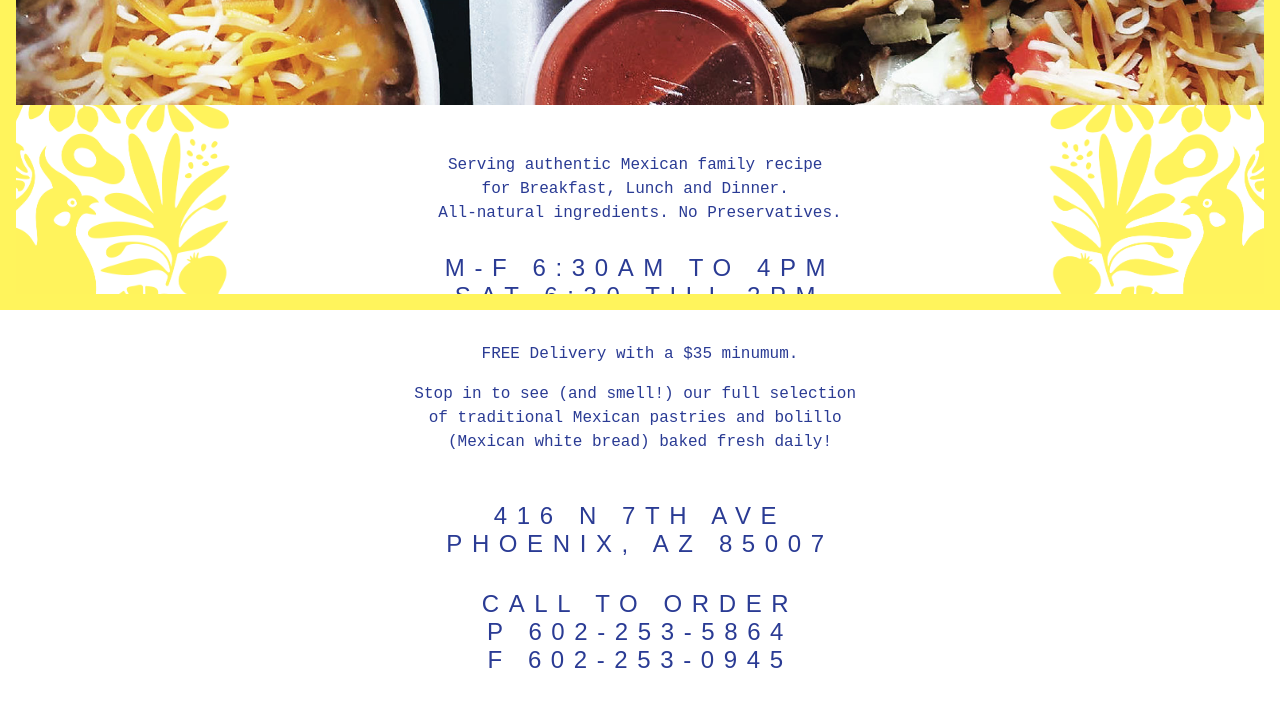
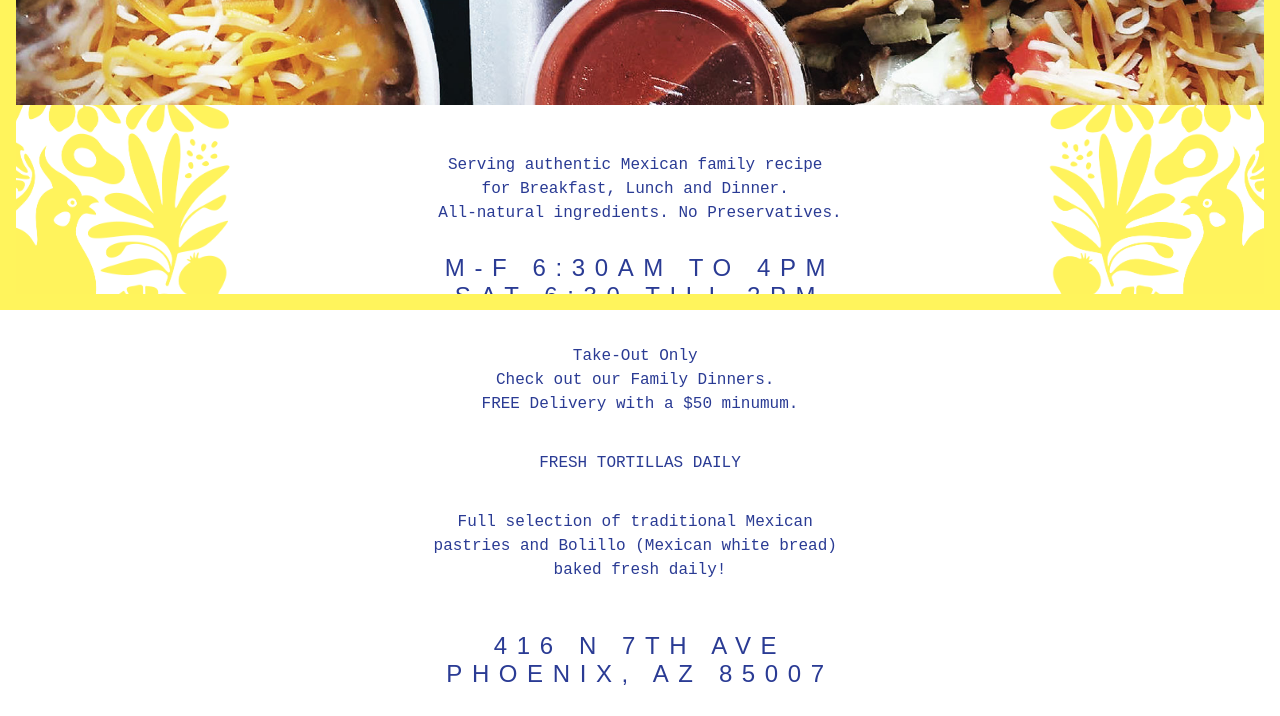
Before and after one commit to Azteca-Kitchen-and-Bakery/aztecakitchen.com, a Gatsby site: page / in a window 1280 px wide. Shown: the part 490-1206 px from the top of the page. Built offline with nearby package versions, Linux system fonts and the light colour scheme; Gatsby itself is replaced by a stand-in of ours; a web font is replaced by a local one.

Commit message:
content updates

```diff
--- a/src/components/intro/index.js
+++ b/src/components/intro/index.js
@@ -35,8 +35,15 @@ const Intro = () => (
                 <div className={Styles.section}>
                   <p className={Styles.heading}>{openingHours.formatted[0]}<br/>{openingHours.formatted[1]}</p>
                 </div>
-                <p className={Styles.body}>FREE Delivery with a $35 minumum.</p>
-                <p className={Styles.body}>Stop in to see (and smell!) our full selection&nbsp;<br className={Styles.hideMdDown}/>of traditional Mexican pastries and bolillo&nbsp;<br className={Styles.hideMdDown}/>(Mexican white bread) baked fresh daily!</p>
+                <div className={Styles.subsection}>
+                  <p className={Styles.body}>Take-Out Only&nbsp;<br className={Styles.hideMdDown}/>Check out our Family Dinners.&nbsp;<br className={Styles.hideMdDown}/>FREE Delivery with a $50 minumum.</p>
+                </div>
+                <div className={Styles.subsection}>
+                  <p className={Styles.body}>FRESH TORTILLAS DAILY</p>
+                </div>
+                <div className={Styles.subsection}>
+                  <p className={Styles.body}>Full selection of traditional Mexican&nbsp;<br className={Styles.hideMdDown}/>pastries and Bolillo (Mexican white bread)&nbsp;<br className={Styles.hideMdDown}/>baked fresh daily!</p>
+                </div>
                 <div className={Styles.section} id="#contact">
                   <div className={Styles.section}>
                     <p className={Styles.heading}><a href={`maps://?q=${address.streetAddress}${address.addressLocality}, ${address.addressRegion} ${address.postalCode}`}>{address.streetAddress}<br/>{address.addressLocality}, {address.addressRegion} {address.postalCode}</a></p>
--- a/src/components/intro/intro.module.scss
+++ b/src/components/intro/intro.module.scss
@@ -4,6 +4,9 @@
     margin:0 auto;
     .section{
         padding:1rem 0;
+    }
+    .subsection{
+        padding:0.1rem 0;
     }
     .heading{
         margin:0;
```
